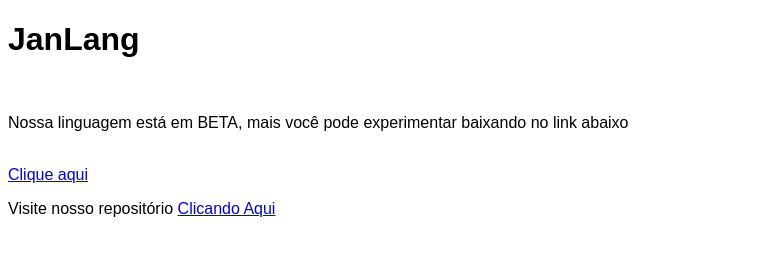
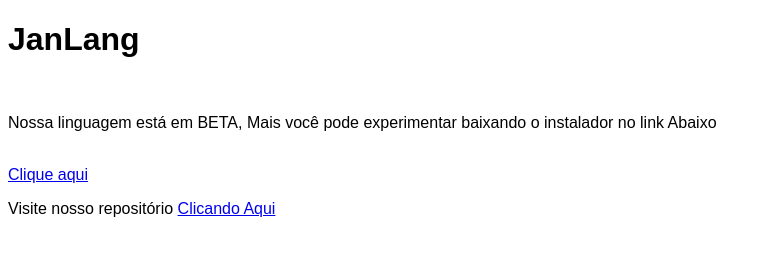
Before and after one commit to arthur2-1723/JanLang_BETA, a plain HTML site: page index.html in a window 1280 px wide. Shown: the whole page, without its empty margins (0-771 px from the left). Drawn offline with Linux system fonts and the light colour scheme.

Commit message:
index.html Atualizado

```diff
--- a/index.html
+++ b/index.html
@@ -15,7 +15,7 @@
     <title>JanLang</title>
 </head>
 <body>
-  <h1>JanLang</h1><br><p>Nossa linguagem está em BETA, mais você pode experimentar baixando no link abaixo</p><br><a href="https://drive.usercontent.google.com/download?id=1IviXggrP7MAdDz3qKc_36JCfQcFNVY3c&export=download">Clique aqui</a>
+  <h1>JanLang</h1><br><p>Nossa linguagem está em BETA, Mais você pode experimentar baixando o instalador no link Abaixo</p><br><a href="https://drive.usercontent.google.com/download?id=1IviXggrP7MAdDz3qKc_36JCfQcFNVY3c&export=download">Clique aqui</a>
   <p>Visite nosso repositório <a href="https://github.com/arthur2-1723/JanLang_BETA">Clicando Aqui</a></p>
 </body>
 </html>
```
